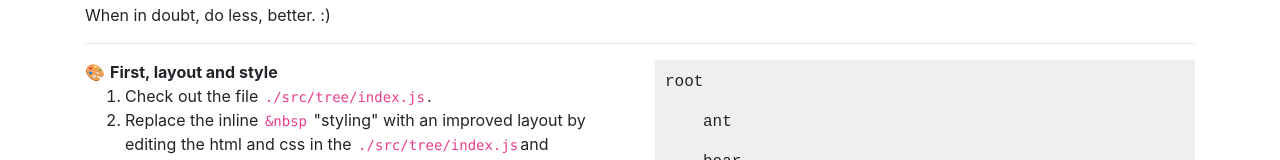
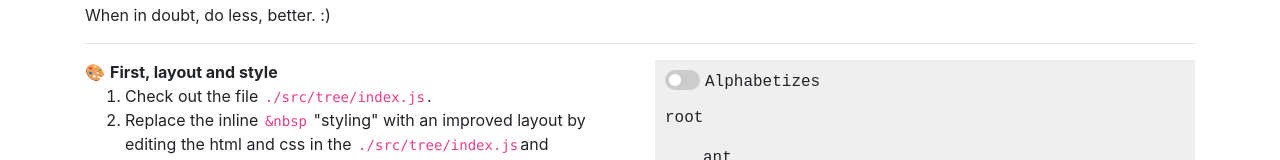
Before and after one commit to lx182/trees, a React (Create React App) app: page / in a window 1280 px wide. Shown: the part 478-638 px from the top of the page. Built offline with nearby package versions, Linux system fonts and the light colour scheme.

Commit message:
Interactions: (Bonus) Added toggle to alphabetizes the children, and I added improvements to the code

```diff
--- a/src/tree/components/InputNode.js
+++ b/src/tree/components/InputNode.js
@@ -1,9 +1,15 @@
+import { useTreeContext } from "../providers/TreeProviders";
+
 const InputNode = ({ children = [], setChildren = () => {} }) => {
+  const { toggleAlp } = useTreeContext();
   const handleAddChild = (el) => {
     if (el && el.key === "Enter" && el.target.value) {
       //Creates a copy of the state
       const newChildren = [...children];
       newChildren.push({ node: el.target.value });
+      //Sort array of node if the toggle is active.
+      if (toggleAlp) newChildren.sort((a, b) => a.node.localeCompare(b.node));
+
       setChildren(newChildren);
       el.target.value = "";
     }
--- /dev/null
+++ b/src/tree/components/ToggleAlphabetize/ToggleAlphabetizes.css
@@ -0,0 +1,60 @@
+.toggle-alphabetizes__switch {
+    position: relative;
+    display: inline-block;
+    width: 35px;
+    height: 20px;
+    margin-right: 5px;
+}
+
+.toggle-alphabetizes__switch input {
+    opacity: 0;
+    width: 0;
+    height: 0;
+}
+
+.toggle-alphabetizes__switch .slider {
+    position: absolute;
+    cursor: pointer;
+    top: 0;
+    left: 0;
+    right: 0;
+    bottom: 0;
+    background-color: #ccc;
+    -webkit-transition: 0.4s;
+    transition: 0.4s;
+}
+
+.toggle-alphabetizes__switch .slider:before {
+    position: absolute;
+    content: "";
+    height: 12px;
+    width: 12px;
+    left: 4px;
+    bottom: 4px;
+    background-color: white;
+    -webkit-transition: 0.4s;
+    transition: 0.4s;
+}
+
+.toggle-alphabetizes__switch input:checked + .slider {
+    background-color: #2196f3;
+}
+
+.toggle-alphabetizes__switch input:focus + .slider {
+    box-shadow: 0 0 1px #2196f3;
+}
+
+.toggle-alphabetizes__switch input:checked + .slider:before {
+    -webkit-transform: translateX(14px);
+    -ms-transform: translateX(14px);
+    transform: translateX(14px);
+}
+
+/* Rounded sliders */
+.toggle-alphabetizes__switch .slider.round {
+    border-radius: 34px;
+}
+
+.toggle-alphabetizes__switch .slider.round:before {
+    border-radius: 50%;
+}
--- /dev/null
+++ b/src/tree/components/ToggleAlphabetize/ToggleAlphabetizes.js
@@ -0,0 +1,19 @@
+import { useTreeContext } from "../../providers/TreeProviders";
+import "./ToggleAlphabetizes.css";
+
+const ToggleAlphabetizes = () => {
+  const { toggleAlp, setToggleAlp } = useTreeContext();
+  return (
+    <div className="toggle-alphabetizes">
+      <label className="toggle-alphabetizes__content">
+        <label class="toggle-alphabetizes__switch">
+          <input type="checkbox" onChange={() => setToggleAlp(!toggleAlp)} />
+          <span class="slider round"></span>
+        </label>
+        Alphabetizes
+      </label>
+    </div>
+  );
+};
+
+export default ToggleAlphabetizes;
--- a/src/tree/components/TreeNode.js
+++ b/src/tree/components/TreeNode.js
@@ -1,25 +1,26 @@
-import { useState } from "react";
 import InputNode from "./InputNode";
 import DeleteNode from "./DeleteNode";
+import { useChildren} from "../hooks/useChildren";
 
 const TreeNode = ({ node, children = [] }) => {
-  const [childrenState, setChildrenState] = useState(children);
+  const { childrenToMap, setChildrenToMap } = useChildren(children);
+
   return (
     <>
       {node}
-      {childrenState && (
+      {childrenToMap && (
         <>
-          {childrenState.map((node) => (
+          {childrenToMap.map((node) => (
             <div key={node.node} className="indent">
               <TreeNode {...node} />
               <DeleteNode
                 node={node}
-                children={childrenState}
-                setChildren={setChildrenState}
+                children={childrenToMap}
+                setChildren={setChildrenToMap}
               />
             </div>
           ))}
-          <InputNode children={childrenState} setChildren={setChildrenState} />
+          <InputNode children={childrenToMap} setChildren={setChildrenToMap} />
         </>
       )}
     </>
--- /dev/null
+++ b/src/tree/hooks/useChildren.js
@@ -0,0 +1,32 @@
+import { useState } from "react";
+import { processChildren } from "../utils/utils";
+import { useDidUpdateEffect } from "./useDidUpdateEffect";
+import { useTreeContext } from "../providers/TreeProviders";
+
+export const useChildren = (children)=> {
+    const [childrenToMap, setChildrenToMap] = useState(children);
+    const [unsortedChildren, setUnSortChildren] = useState(children);
+    const { toggleAlp } = useTreeContext();
+
+    useDidUpdateEffect(() => {
+      if (childrenToMap.length > 0) {
+        if (toggleAlp) {
+          const sortedChildren = [...childrenToMap];
+          sortedChildren.sort((a, b) => a.node.localeCompare(b.node));
+          setUnSortChildren(childrenToMap);
+          setChildrenToMap(sortedChildren);
+        } else {
+          const childrenToRender = processChildren(
+            unsortedChildren,
+            childrenToMap
+          );
+          setChildrenToMap(childrenToRender);
+        }
+      }
+    }, [toggleAlp]);
+
+    return {
+        childrenToMap,
+        setChildrenToMap
+    }
+}
--- /dev/null
+++ b/src/tree/hooks/useDidUpdateEffect.js
@@ -0,0 +1,10 @@
+import { useEffect, useRef } from "react";
+
+export const useDidUpdateEffect = (fn, inputs) => {
+  const didMountRef = useRef(false);
+
+  useEffect(() => {
+    if (didMountRef.current) return fn();
+    else didMountRef.current = true;
+  }, inputs);
+};
--- a/src/tree/index.css
+++ b/src/tree/index.css
@@ -5,9 +5,9 @@
   font-family: monospace;
 }
 
-.tree .indent{
+.tree .indent {
   padding-inline-start: 38px;
-  margin-top: 1em ;
+  margin-top: 1em;
 }
 
 .delete-node {
--- a/src/tree/index.js
+++ b/src/tree/index.js
@@ -1,13 +1,18 @@
 import "./index.css";
 import TreeNode from "./components/TreeNode";
+import ToggleAlphabetizes from "./components/ToggleAlphabetize/ToggleAlphabetizes";
+import TreeProvider from "./providers/TreeProviders";
 const tree = require("./data.json");
 
 export default function Tree() {
   const { node, children } = tree;
 
   return (
+    <TreeProvider>
       <div className="tree">
+        <ToggleAlphabetizes />
         <TreeNode node={node} children={children} />
       </div>
+    </TreeProvider>
   );
 }
--- /dev/null
+++ b/src/tree/providers/TreeProviders.js
@@ -0,0 +1,20 @@
+import { createContext, useState, useContext } from "react";
+export const TreeContext = createContext({});
+
+const TreeProvider = ({ children }) => {
+  const [toggleAlp, setToggleAlp] = useState(false);
+  const values = { toggleAlp, setToggleAlp };
+  return <TreeContext.Provider value={values}>{children}</TreeContext.Provider>;
+};
+
+export const useTreeContext = () => {
+  const contextValues = useContext(TreeContext);
+
+  if (!contextValues) {
+    throw new Error("useUserContext must be wrapped within a TreeProvider");
+  }
+
+  return contextValues;
+};
+
+export default TreeProvider;
--- /dev/null
+++ b/src/tree/utils/utils.js
@@ -0,0 +1,35 @@
+export const processChildren = (unsortedChildren, sortedChildren) => {
+  const unsortedLength = unsortedChildren.length;
+  const sortedLength = sortedChildren.length;
+  let missing = [],
+    toRemove = [];
+
+  // Get the nodes to add
+  if (sortedLength > unsortedLength || sortedLength === unsortedLength)
+    missing = sortedChildren.filter(
+      (child) => !unsortedChildren.includes(child)
+    );
+  // Get the nodes to remove
+  if (sortedLength === unsortedLength || sortedLength < unsortedLength)
+    toRemove = unsortedChildren.filter(
+      (child) => !sortedChildren.includes(child)
+    );
+  // If the user add more node when is sorted
+  if (sortedLength > unsortedLength) {
+    return [...unsortedChildren, ...missing];
+  }
+  // If the user do some change but the length of the nodes are the same
+  if (sortedLength === unsortedLength) {
+    if (!missing.length && !toRemove.length) return unsortedChildren;
+    return [
+      ...unsortedChildren.filter((child) => !toRemove.includes(child)),
+      ...missing,
+    ];
+  }
+  // If remove more element when is sorted we remove them from the original list of children
+  if (sortedLength < unsortedLength) {
+    return unsortedChildren.filter((child) => !toRemove.includes(child));
+  }
+
+  return unsortedChildren; // if no condition is met we return the original list
+};
```
